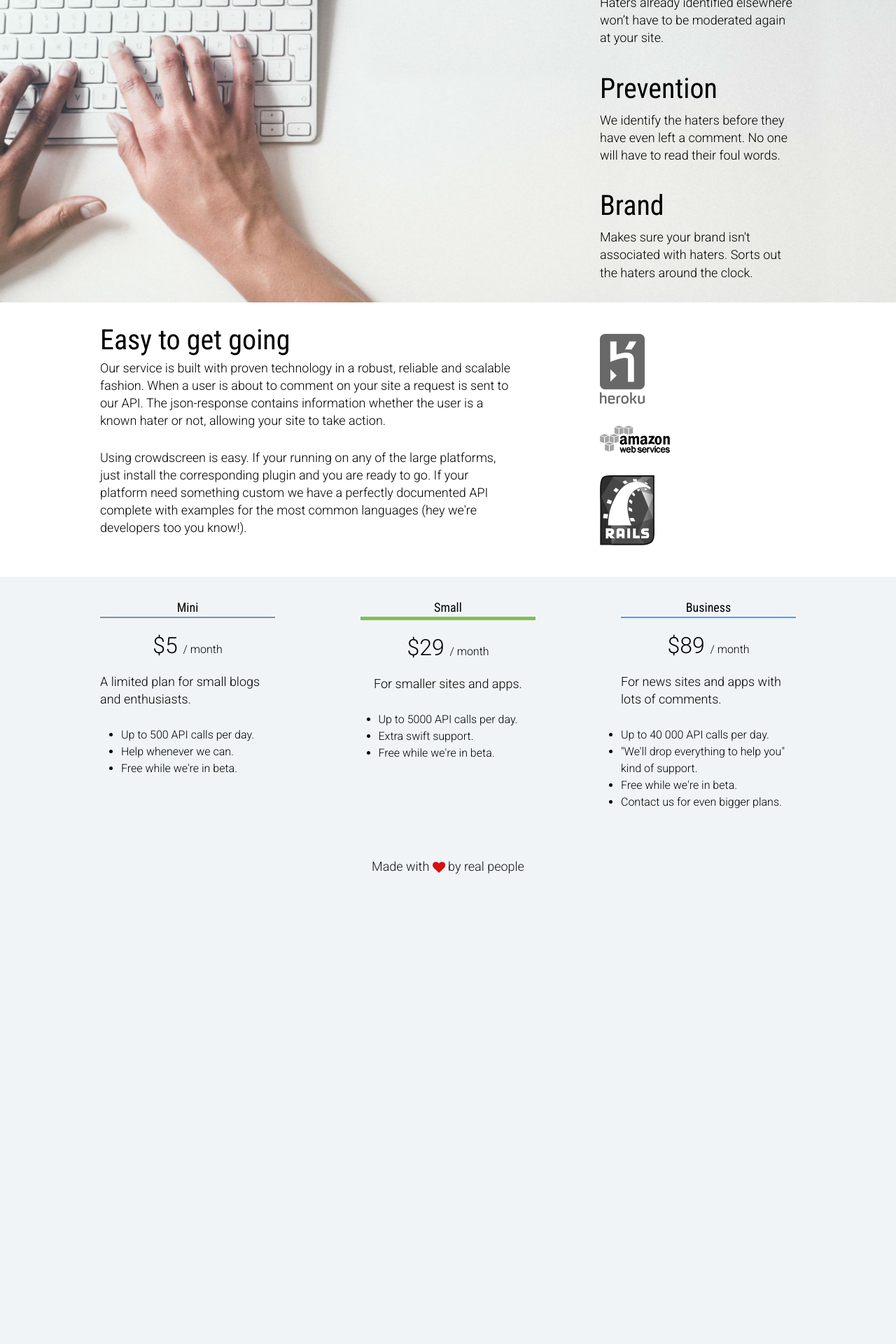
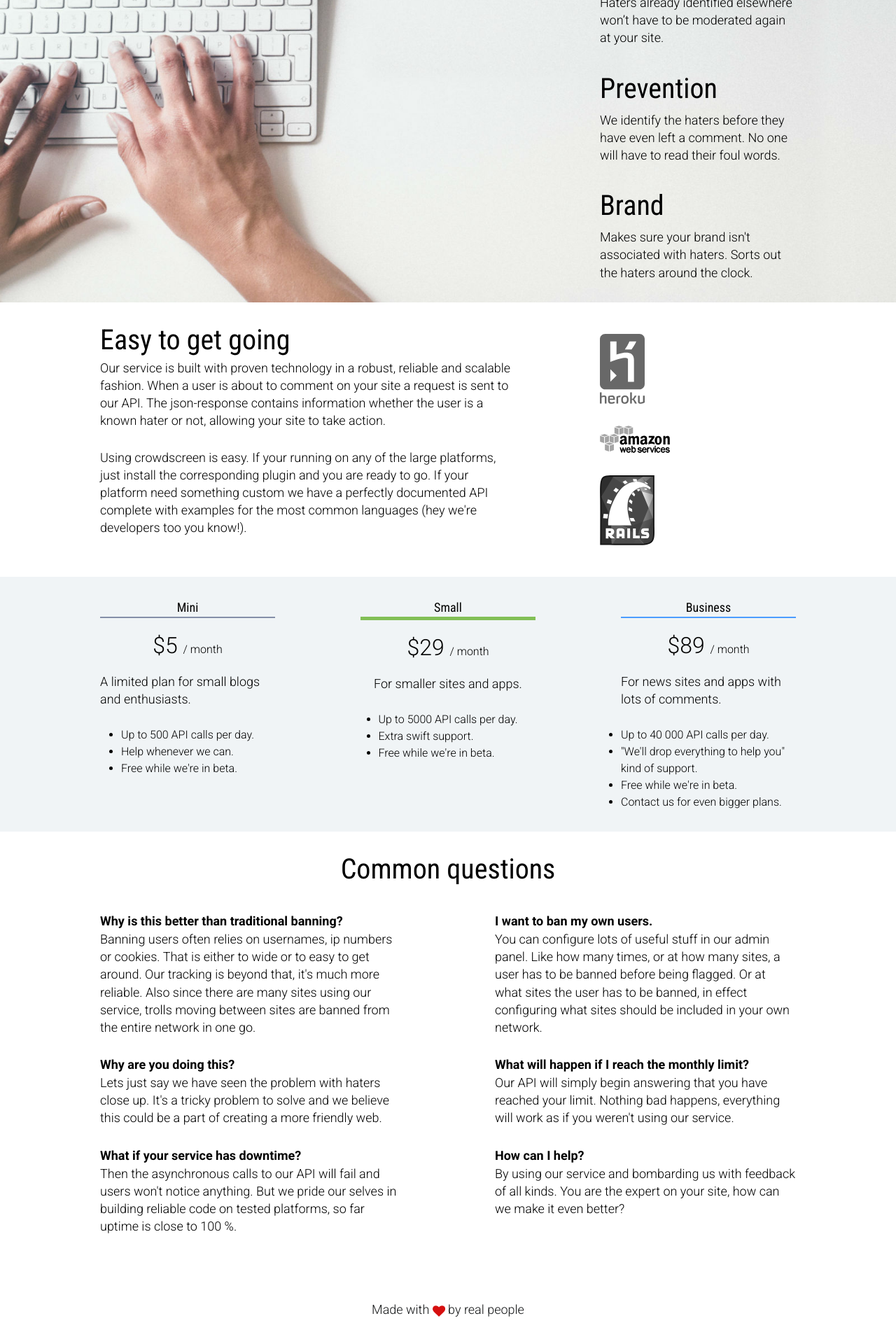
Before and after one commit to getmembrane/getmembrane.github.io, a Jekyll site: the page built from index.html, in a window 1280 px wide. Shown: the part 956-2876 px from the top of the page at 70% size. Built offline with Jekyll 4.4.1, drawn with Linux system fonts in a browser that asks for light colours; before the commit the page ends 2243 px from its top, so only the background shows below that.

Commit message:
Added FAQ section

```diff
--- a/assets/stylesheets/main.scss
+++ b/assets/stylesheets/main.scss
@@ -327,8 +327,31 @@
 
 //FAQ
 .faq {
+  background-color: $color-sectionBackground;
+}
+.faq_inner {
     @include flexbox();
     @include flex-wrap(wrap);
+    @include flex-direction(column);
+    padding: 30px 0;
+}
+.faq_container {
+    @include flexbox();
+    @include justify-content(center);
+    @include flex-wrap(wrap);
+    columns: 2;
+    margin-top: 2em;
+
+    @media(min-width: 900px) {
+      @include justify-content(space-between);
+    }
+}
+.faq_item {
+    max-width: 430px;
+}
+.faq_headline {
+    @extend .headlineLarge;
+    text-align: center;
 }
 .faq_question {
     font-size: $fontSize-x5;
@@ -340,6 +363,7 @@
 
 //Footer
 .footer {
+  background-color: $color-sectionBackground;
 	color: $color-text;
 	padding: 2em;
 	text-align: center;
--- a/index.html
+++ b/index.html
@@ -83,3 +83,34 @@ layout: default
         </div>
     </div>
 </div>
+<div class="faq">
+    <div class="inner faq_inner">
+        <h2 class="faq_headline">Common questions<h2>
+        <div class="faq_container">
+            <div class="faq_item">
+                <h4 class="faq_question">Why is this better than traditional banning?</h4>
+                <p class="faq_answer">Banning users often relies on usernames, ip numbers or cookies. That is either to wide or to easy to get around. Our tracking is beyond that, it's much more reliable. Also since there are many sites using our service, trolls moving between sites are banned from the entire network in one go.</p>
+            </div>
+            <div class="faq_item">
+                <h4 class="faq_question">I want to ban my own users.</h4>
+                <p class="faq_answer">You can configure lots of useful stuff in our admin panel. Like how many times, or at how many sites, a user has to be banned before being flagged. Or at what sites the user has to be banned, in effect configuring what sites should be included in your own network.</p>
+            </div>
+            <div class="faq_item">
+                <h4 class="faq_question">Why are you doing this?</h4>
+                <p class="faq_answer">Lets just say we have seen the problem with haters close up. It's a tricky problem to solve and we believe this could be a part of creating a more friendly web. </p>
+            </div>
+            <div class="faq_item">
+                <h4 class="faq_question">What will happen if I reach the monthly limit?</h4>
+                <p class="faq_answer">Our API will simply begin answering that you have reached your limit. Nothing bad happens, everything will work as if you weren't using our service.</p>
+            </div>
+            <div class="faq_item">
+                <h4 class="faq_question">What if your service has downtime?</h4>
+                <p class="faq_answer">Then the asynchronous calls to our API will fail and users won't notice anything. But we pride our selves in building reliable code on tested platforms, so far uptime is close to 100 %.</p>
+            </div>
+            <div class="faq_item">
+                <h4 class="faq_question">How can I help?</h4>
+                <p class="faq_answer">By using our service and bombarding us with feedback of all kinds. You are the expert on your site, how can we make it even better?</p>
+            </div>
+        </div>
+    </div>
+</div>
```
